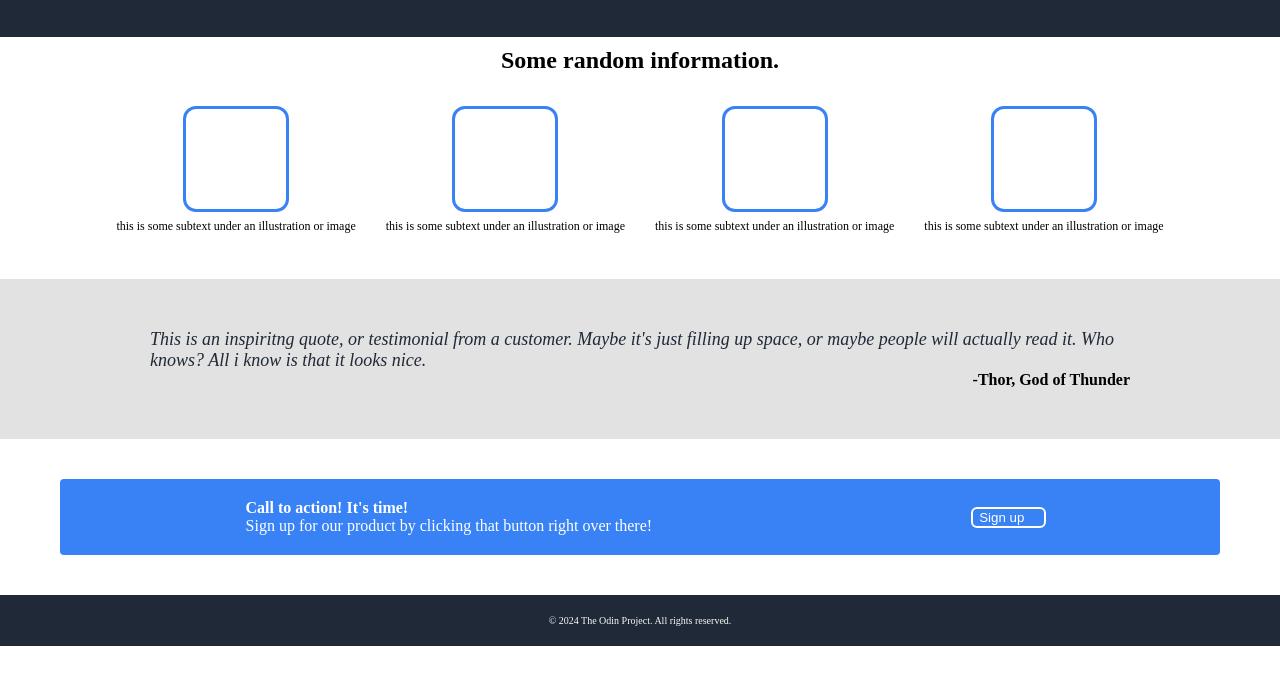
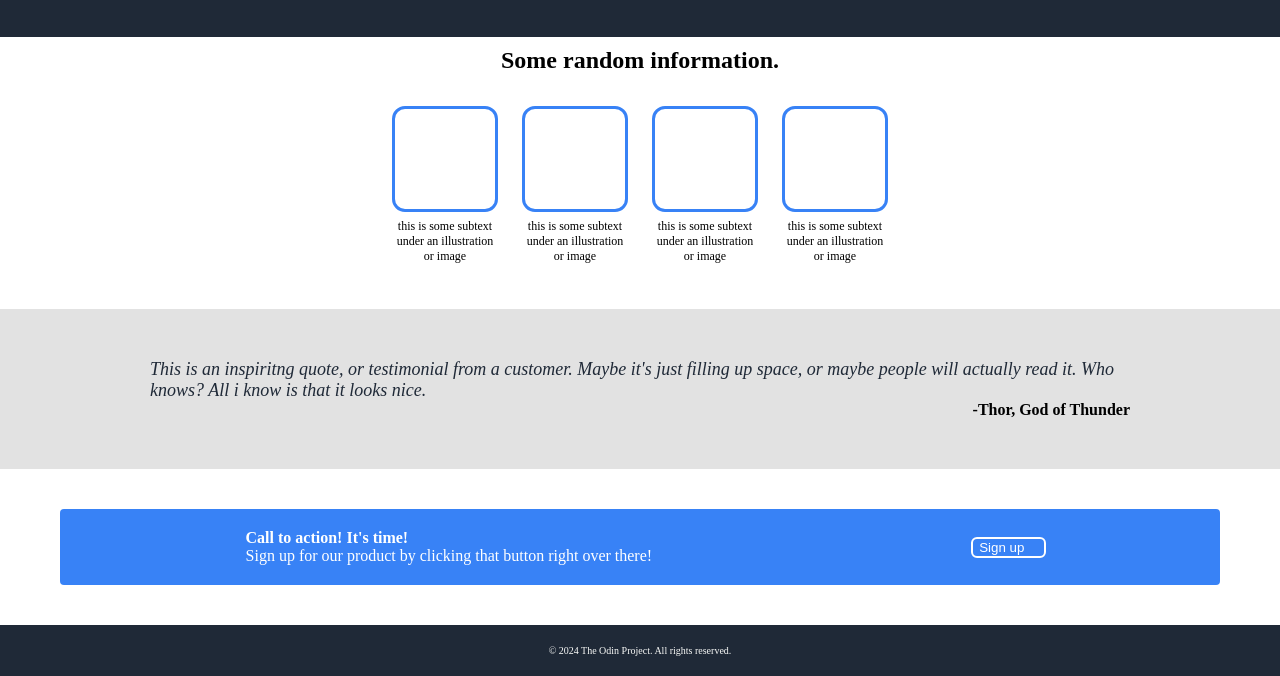
Before and after one commit to alienfunbug/odin-landing-page, a plain HTML site: page index.html in a window 1280 px wide. Shown: the part 204-880 px from the top of the page. Before the commit the page ends 850 px from the top, so only its background shows below. Drawn offline with Linux system fonts and the light colour scheme.

Commit message:
fix cards spacing and wordwrap

```diff
--- a/styles.css
+++ b/styles.css
@@ -119,8 +119,6 @@ a {
 .card {
   display: flex;
   flex-direction: column;
-  /*align-content: center;*/
-  justify-content: space-around;
   align-items: center;
   gap: 10px;
   padding: 15px;
@@ -135,6 +133,7 @@ a {
 }
 .card-text {
   font-size: 12px;
+  max-width: 100px;
 }
 
 .sub-content {
```
